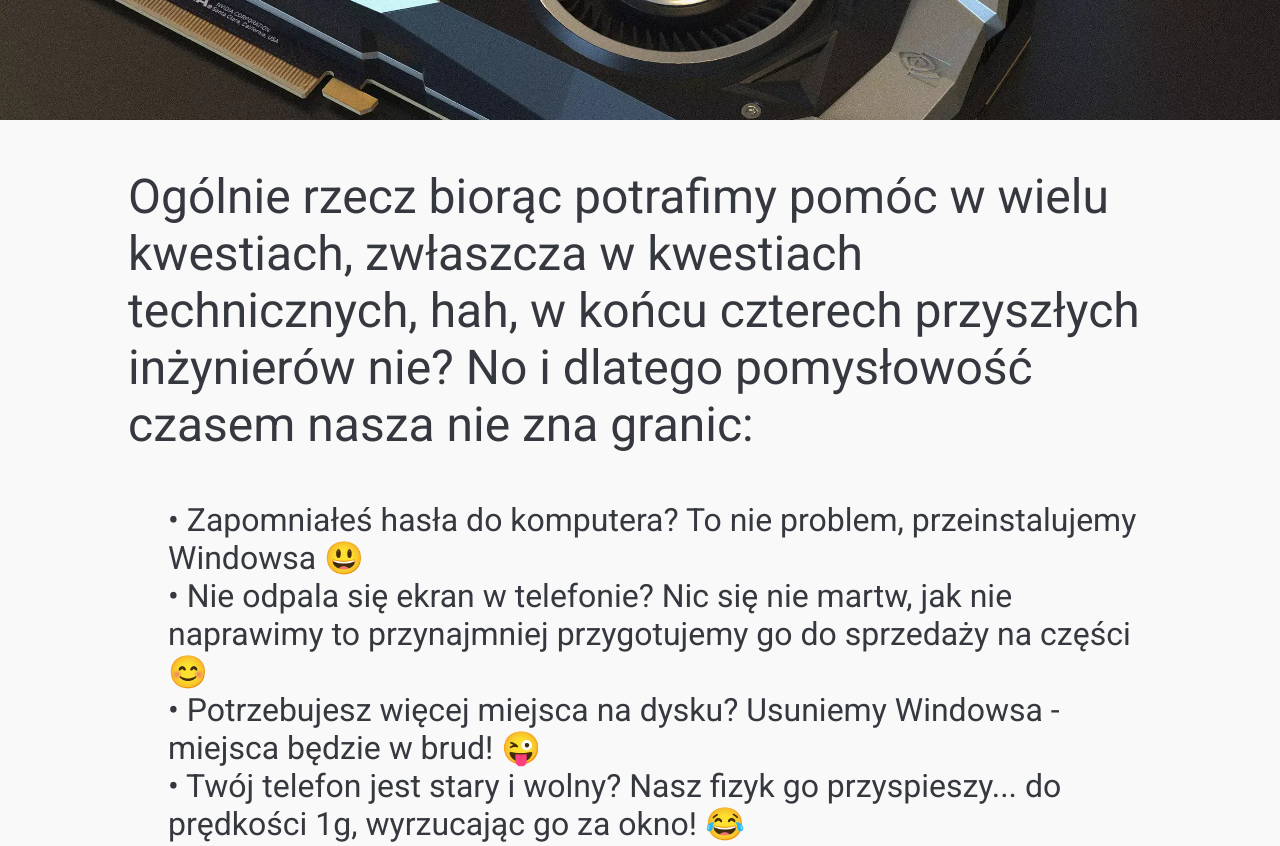
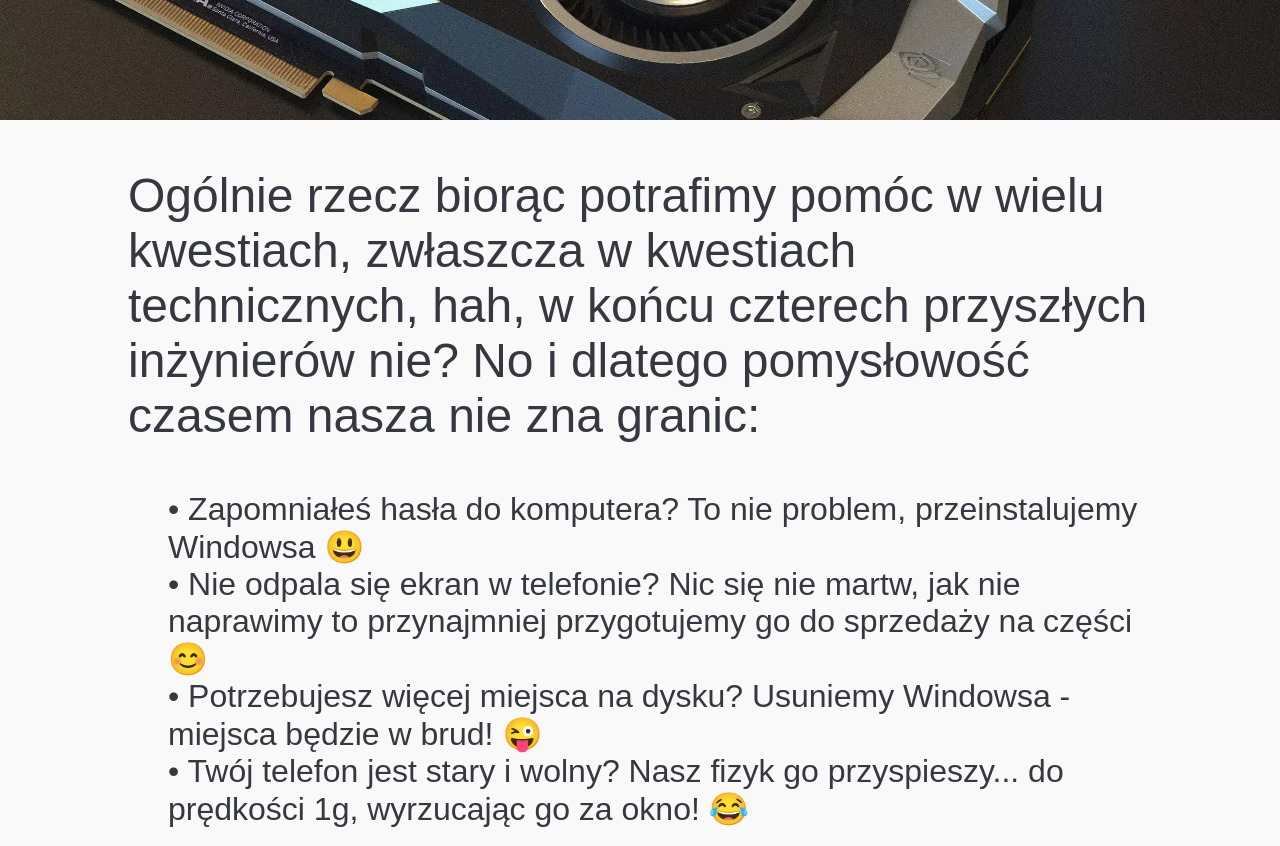
Before and after one commit to EskamXD/eskamxd.github.io, a plain HTML site: page html/service.html in a window 1280 px wide. Shown: the part 1480-2326 px from the top of the page. Drawn offline with Linux system fonts and the light colour scheme.

Commit message:
font change

```diff
--- a/html/service.html
+++ b/html/service.html
@@ -66,7 +66,8 @@
         </div>
     </section>
     <!-- Joke section -->
-    <section class="content-flex" style="height: fit-content !important; font-family: Roboto, 'sans-serif' !important;">
+    <section class="content-flex"
+        style="height: fit-content !important; font-family: 'work sans', sans-serif !important;">
         <div class="screen">
             <h3>Ogólnie rzecz biorąc potrafimy pomóc w wielu kwestiach, zwłaszcza w kwestiach technicznych, hah, w końcu
                 czterech przyszłych inżynierów nie? No i dlatego pomysłowość czasem nasza nie zna granic:</h3>
```
